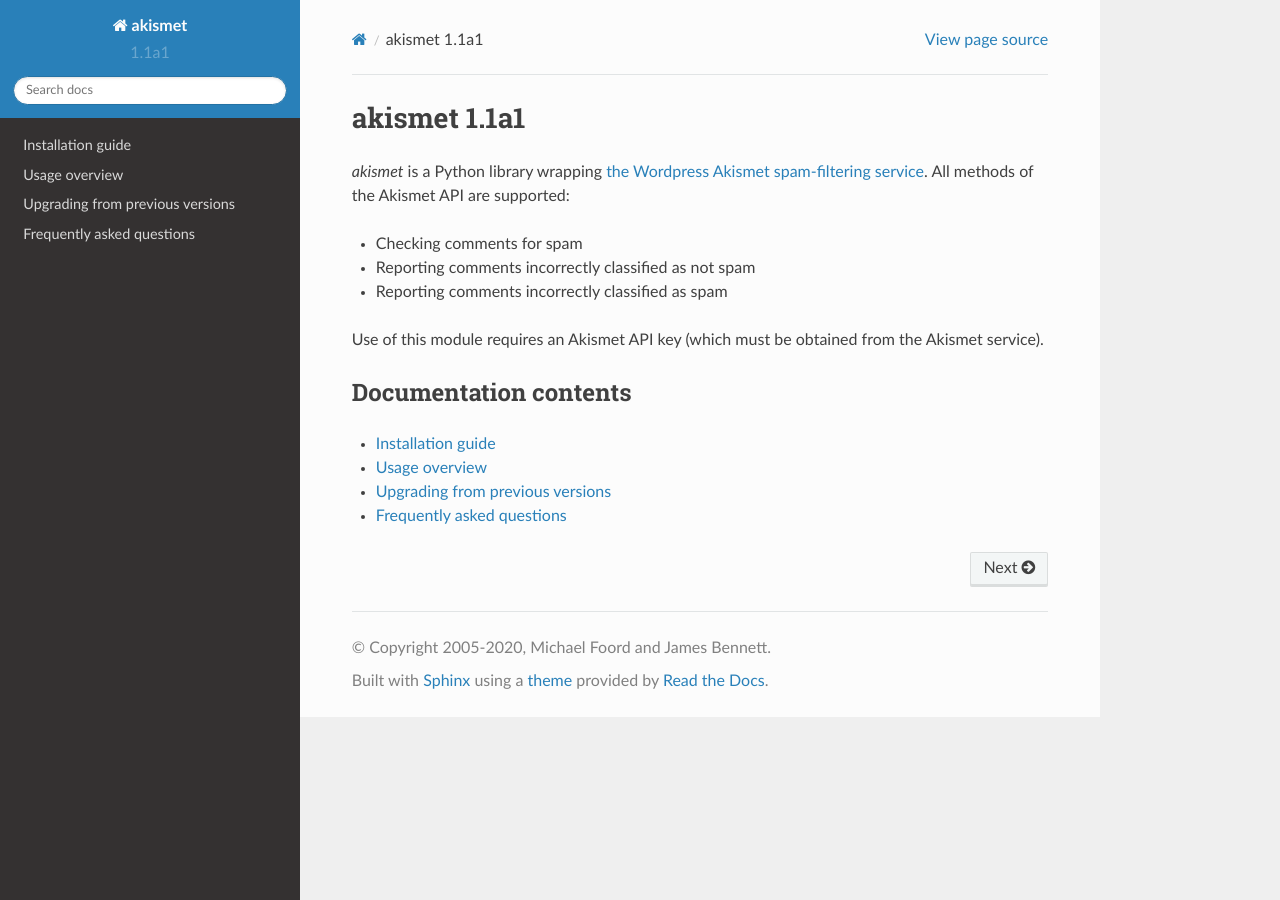
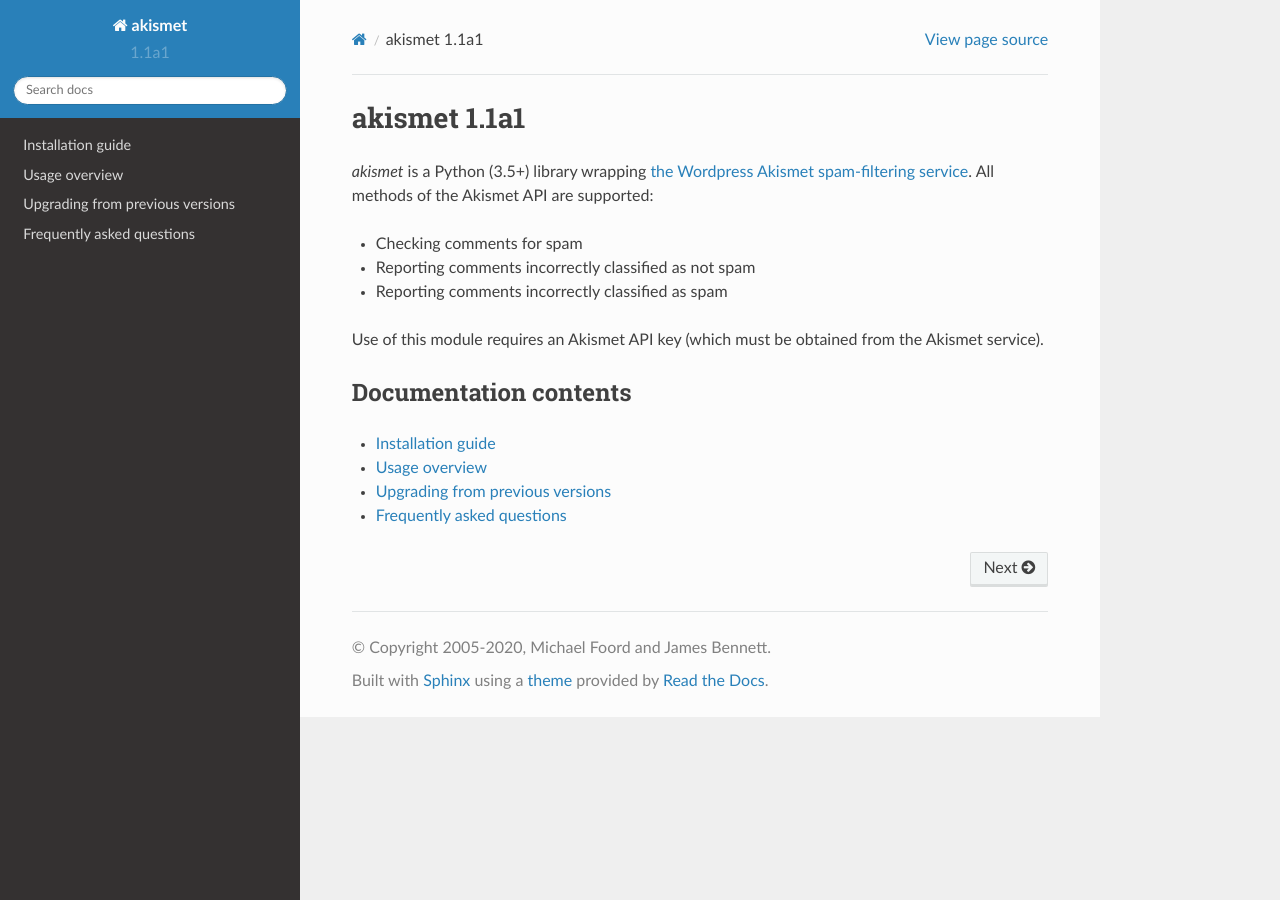
Before and after one commit to ubernostrum/akismet, a Sphinx documentation site: the page built from docs/index.rst, in a window 1280 px wide. Built offline with Sphinx 7.4.7 and the Read the Docs theme 2.0.0, drawn with Linux system fonts in a browser that asks for light colours.

Commit message:
Be clear about Python support in a couple other places.

```diff
--- a/README.rst
+++ b/README.rst
@@ -3,7 +3,7 @@
 .. image:: https://travis-ci.org/ubernostrum/akismet.svg?branch=master
     :target: https://travis-ci.org/ubernostrum/akismet
 
-``akismet`` is a Python library wrapping `the Wordpress Akismet
+``akismet`` is a Python (3.5+) library wrapping `the Wordpress Akismet
 spam-detection service <https://akismet.com/>`_. All methods of the
 Akismet API are supported:
 
--- a/docs/index.rst
+++ b/docs/index.rst
@@ -1,7 +1,7 @@
 akismet |release|
 =================
 
-`akismet` is a Python library wrapping `the Wordpress Akismet
+`akismet` is a Python (3.5+) library wrapping `the Wordpress Akismet
 spam-filtering service <https://akismet.com/>`_. All methods of the
 Akismet API are supported:
 
```
